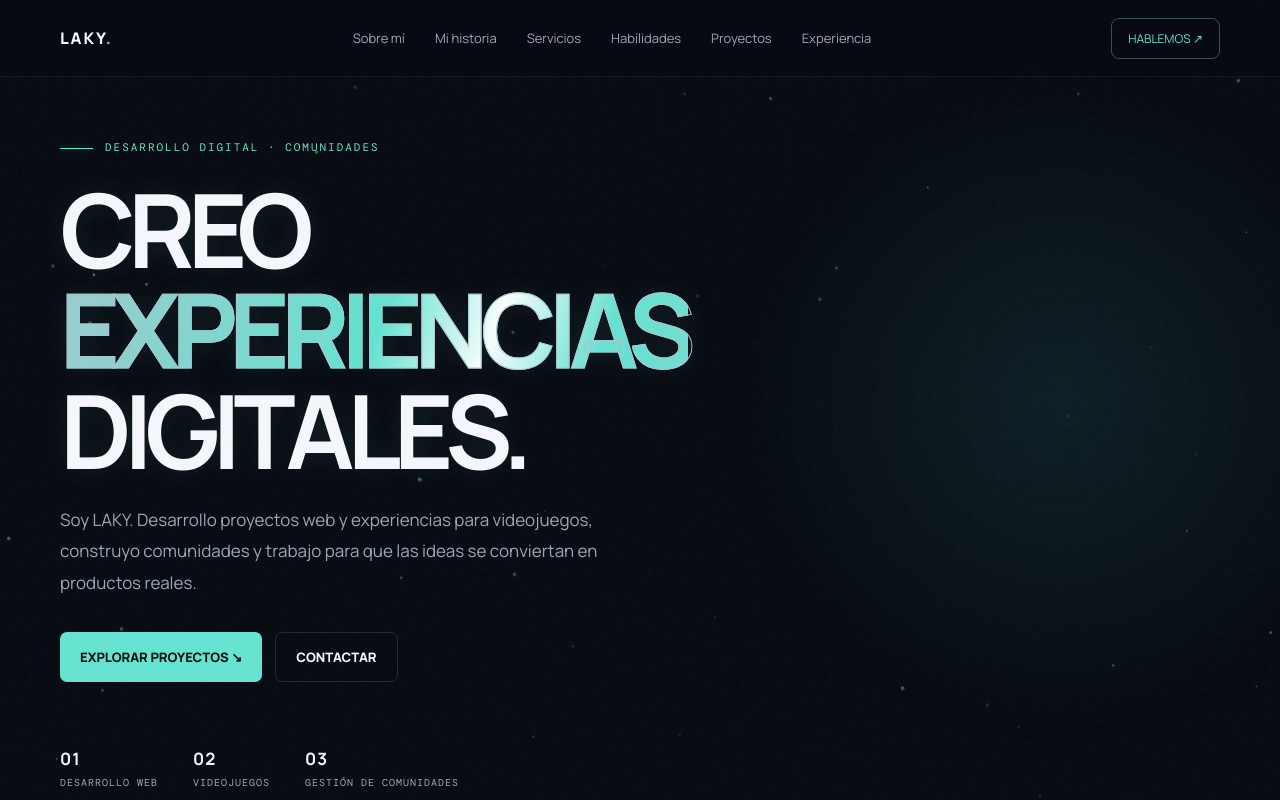
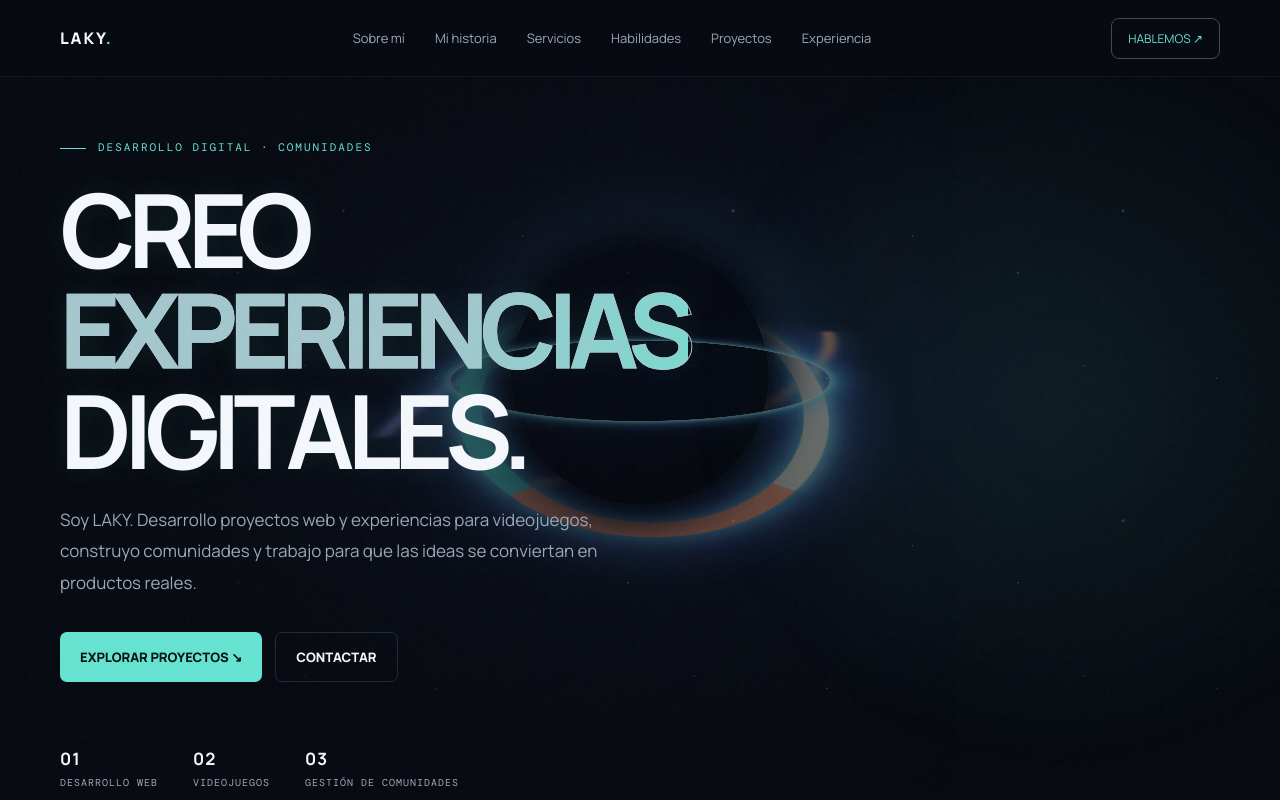
Before and after one commit to Laky912/Portafolio-LAKY, a plain HTML site: page index.html in a window 1280 px wide. Shown: the top 800 px of the page. Drawn offline with nearby package versions, Linux system fonts and the light colour scheme; animation ran at ten frames a second.

Commit message:
Add cinematic 3D black hole and falling meteor background

```diff
--- a/index.html
+++ b/index.html
@@ -57,9 +57,27 @@ body.pointer-active .pointer-aura{opacity:1}
 @keyframes revealSettle{from{filter:blur(4px)}to{filter:blur(0)}}
 @media(hover:none){.pointer-aura{display:none}}
 @media(prefers-reduced-motion:reduce){.particle-canvas{display:none}.hero-grid,.hero h1 em,.project-art:before,.project-symbol,.eyebrow:before{animation:none!important}.pointer-aura{display:none}}
+
+/* Cosmic black-hole background */
+.cosmos-bg{position:fixed;inset:0;z-index:0;overflow:hidden;pointer-events:none;background:radial-gradient(ellipse at 50% 48%,#10182a 0%,#080b12 58%,#05070c 100%)}
+.cosmos-bg:before{content:"";position:absolute;inset:0;background-image:radial-gradient(1px 1px at 12% 22%,#d8f7ff99 50%,transparent 100%),radial-gradient(1px 1px at 78% 18%,#b8d5ff99 50%,transparent 100%),radial-gradient(1px 1px at 34% 76%,#ffffff88 50%,transparent 100%),radial-gradient(2px 2px at 88% 68%,#a7d9ff88 50%,transparent 100%),radial-gradient(1px 1px at 61% 88%,#ffffff88 50%,transparent 100%);background-size:390px 310px;opacity:.65}
+.blackhole-scene{position:absolute;width:min(72vw,760px);height:min(72vw,760px);min-width:390px;min-height:390px;left:50%;top:47%;transform:translate(-50%,-50%);transform-style:preserve-3d;perspective:1000px;opacity:.57;filter:saturate(1.18)}
+.blackhole-core{position:absolute;width:34%;height:34%;left:33%;top:33%;border-radius:50%;background:radial-gradient(circle at 38% 34%,#03040a 0 48%,#000 70%);box-shadow:0 0 35px 16px #000,0 0 75px 22px #4d75b455,0 0 125px 35px #6ce8db22;z-index:3}
+.blackhole-lens{position:absolute;inset:25%;border-radius:50%;border:2px solid #d8ffffaa;box-shadow:0 0 12px #c5ffff,0 0 34px #66e3d2,0 0 70px #638dff88;transform:rotateX(72deg) scaleY(.68);z-index:4;animation:lensPulse 5s ease-in-out infinite}
+.accretion{position:absolute;left:4%;top:27%;width:92%;height:46%;border-radius:50%;transform:rotateX(72deg) rotateZ(-18deg);border:22px solid transparent;border-top-color:#f3e3c6;border-bottom-color:#6be9e0;border-left-color:#b6a0ff;border-right-color:#ff9b70;filter:drop-shadow(0 0 12px #8df9f0) drop-shadow(0 0 30px #687fff);z-index:2;animation:diskSpin 17s linear infinite}
+.accretion:after{content:"";position:absolute;inset:-19px;border-radius:50%;border:8px solid transparent;border-top-color:#fff;border-bottom-color:#6be9e0;filter:blur(8px);opacity:.8}
+.accretion-back{position:absolute;left:7%;top:30%;width:86%;height:40%;border-radius:50%;transform:rotateX(72deg) rotateZ(162deg);border:14px solid transparent;border-top-color:#a4aaff;border-bottom-color:#ffb17d;filter:blur(5px) drop-shadow(0 0 20px #728dff);z-index:1;animation:diskSpin 24s linear infinite reverse}
+.cosmos-vignette{position:absolute;inset:0;background:radial-gradient(ellipse at 50% 48%,transparent 0%,#080b1266 55%,#080b12e8 100%)}
+.meteor-canvas{position:absolute;inset:0;width:100%;height:100%;opacity:.9}
+@keyframes diskSpin{to{transform:rotateX(72deg) rotateZ(342deg)}}
+@keyframes lensPulse{50%{filter:brightness(1.5);box-shadow:0 0 20px #fff,0 0 48px #66e3d2,0 0 90px #638dff}}
+main,.footer{position:relative;z-index:1}.hero{background:linear-gradient(90deg,#080b12a8,transparent 75%)}.section{background:linear-gradient(180deg,#080b12a8,#080b12d9)}.contact{background:radial-gradient(ellipse at 50% 100%,#16423e44,transparent 60%),linear-gradient(180deg,#080b12c9,#080b12e8)}
+@media(max-width:700px){.blackhole-scene{left:55%;top:34%;opacity:.34;min-width:340px;min-height:340px}.accretion{border-width:14px}.accretion-back{border-width:9px}}
+@media(prefers-reduced-motion:reduce){.accretion,.accretion-back,.blackhole-lens{animation:none!important}.meteor-canvas{display:none}}
+
 </style>
 </head>
-<body><div class="scroll-progress" id="scroll-progress"></div><div class="pointer-aura" id="pointer-aura"></div><div class="noise"></div>
+<body><div class="cosmos-bg" aria-hidden="true"><div class="blackhole-scene" id="blackhole-scene"><div class="accretion-back"></div><div class="accretion"></div><div class="blackhole-core"></div><div class="blackhole-lens"></div></div><canvas class="meteor-canvas" id="meteor-canvas"></canvas><div class="cosmos-vignette"></div></div><div class="scroll-progress" id="scroll-progress"></div><div class="pointer-aura" id="pointer-aura"></div><div class="noise"></div>
 <header class="topbar"><nav class="nav wrap"><a class="brand" href="#inicio">LAKY<span>.</span></a><div class="navlinks"><a href="#sobre-mi">Sobre mí</a><a href="#mi-historia">Mi historia</a><a href="#servicios">Servicios</a><a href="#habilidades">Habilidades</a><a href="#proyectos">Proyectos</a><a href="#trayectoria">Experiencia</a></div><a class="nav-cta" href="#contacto">HABLEMOS ↗</a></nav></header>
 <main>
 <section class="hero" id="inicio"><canvas class="particle-canvas" id="particles" aria-hidden="true"></canvas><div class="hero-grid"></div><div class="wrap"><div class="hero-content"><div class="eyebrow">DESARROLLO DIGITAL · COMUNIDADES</div><h1>CREO<br><em>EXPERIENCIAS</em><br>DIGITALES.</h1><p>Soy LAKY. Desarrollo proyectos web y experiencias para videojuegos, construyo comunidades y trabajo para que las ideas se conviertan en productos reales.</p><div class="actions"><a class="btn primary" href="#proyectos">EXPLORAR PROYECTOS ↘</a><a class="btn secondary" href="#contacto">CONTACTAR</a></div><div class="hero-meta"><div><b>01</b>DESARROLLO WEB</div><div><b>02</b>VIDEOJUEGOS</div><div><b>03</b>GESTIÓN DE COMUNIDADES</div></div></div></div></section>
@@ -88,6 +106,22 @@ body.pointer-active .pointer-aura{opacity:1}
 <button class="back-top" id="back-top" aria-label="Volver arriba" title="Volver arriba">↑</button></main><footer class="footer wrap"><span>© <span id="year"></span> LAKY — PORTAFOLIO</span><span>HECHO CON CURIOSIDAD Y CÓDIGO.</span></footer>
 <script>
 document.getElementById('year').textContent=new Date().getFullYear();
+
+/* Meteors + subtle 3D parallax for the cosmic background */
+const meteorCanvas=document.getElementById('meteor-canvas'),meteorCtx=meteorCanvas&&meteorCanvas.getContext('2d');
+const blackholeScene=document.getElementById('blackhole-scene');
+if(!reduceMotion && meteorCtx){
+ let mw=0,mh=0,meteors=[],meteorRAF=0,lastMeteor=0,mouseX=0,mouseY=0;
+ function sizeMeteors(){const dpr=Math.min(devicePixelRatio||1,1.5);mw=innerWidth;mh=innerHeight;meteorCanvas.width=mw*dpr;meteorCanvas.height=mh*dpr;meteorCtx.setTransform(dpr,0,0,dpr,0,0);meteors=[]}
+ function spawnMeteor(){const fromTop=Math.random()>.22;const x=fromTop?Math.random()*mw:mw+20;const y=fromTop?-30:Math.random()*mh*.65;const speed=3+Math.random()*5;meteors.push({x,y,vx:-speed*(.45+Math.random()*.45),vy:speed*(.7+Math.random()*.7),len:45+Math.random()*105,width:.7+Math.random()*1.5,life:0,max:65+Math.random()*65,glow:Math.random()>.55})}
+ function drawMeteors(now){meteorCtx.clearRect(0,0,mw,mh);if(now-lastMeteor>360+Math.random()*600&&meteors.length<19){spawnMeteor();lastMeteor=now}
+  for(let i=meteors.length-1;i>=0;i--){const m=meteors[i];m.x+=m.vx;m.y+=m.vy;m.life++;const alpha=Math.min(1,m.life/10,(m.max-m.life)/18);const g=meteorCtx.createLinearGradient(m.x,m.y,m.x-m.vx*m.len/8,m.y-m.vy*m.len/8);g.addColorStop(0,m.glow?'rgba(255,245,220,'+alpha+')':'rgba(125,232,255,'+alpha+')');g.addColorStop(1,'rgba(112,151,255,0)');meteorCtx.beginPath();meteorCtx.moveTo(m.x,m.y);meteorCtx.lineTo(m.x-m.vx*m.len/8,m.y-m.vy*m.len/8);meteorCtx.strokeStyle=g;meteorCtx.lineWidth=m.width;meteorCtx.shadowBlur=m.glow?14:9;meteorCtx.shadowColor=m.glow?'#ffe0aa':'#78dfff';meteorCtx.stroke();meteorCtx.shadowBlur=0;if(m.life>m.max||m.x<-180||m.y>mh+180)meteors.splice(i,1)}
+  meteorRAF=requestAnimationFrame(drawMeteors)}
+ sizeMeteors();drawMeteors(0);
+ window.addEventListener('resize',()=>{cancelAnimationFrame(meteorRAF);sizeMeteors();drawMeteors(0)},{passive:true});
+ window.addEventListener('pointermove',e=>{mouseX=(e.clientX/innerWidth-.5);mouseY=(e.clientY/innerHeight-.5);if(blackholeScene)blackholeScene.style.transform='translate(calc(-50% + '+mouseX*18+'px),calc(-50% + '+mouseY*14+'px)) rotateY('+mouseX*5+'deg) rotateX('+(-mouseY*4)+'deg)'},{passive:true});
+}
+
 
 const reduceMotion=window.matchMedia('(prefers-reduced-motion: reduce)').matches;
 const progress=document.getElementById('scroll-progress'),backTop=document.getElementById('back-top');
```
